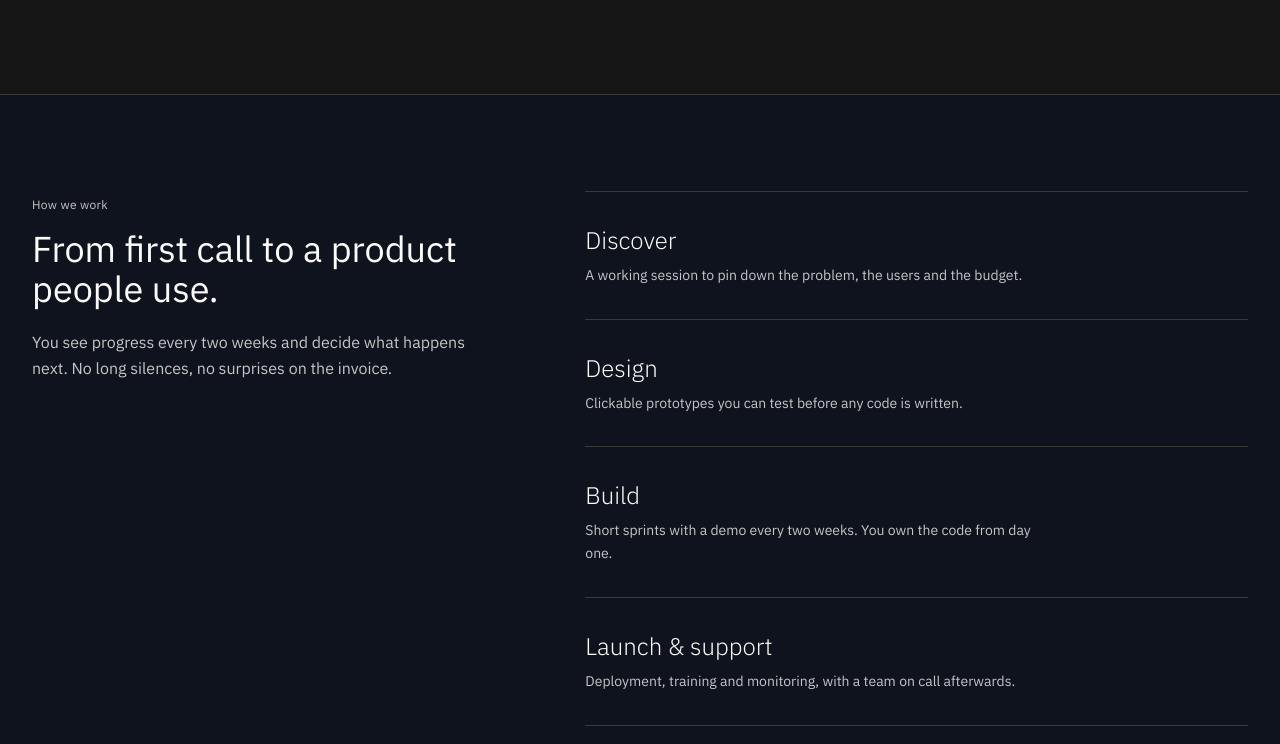
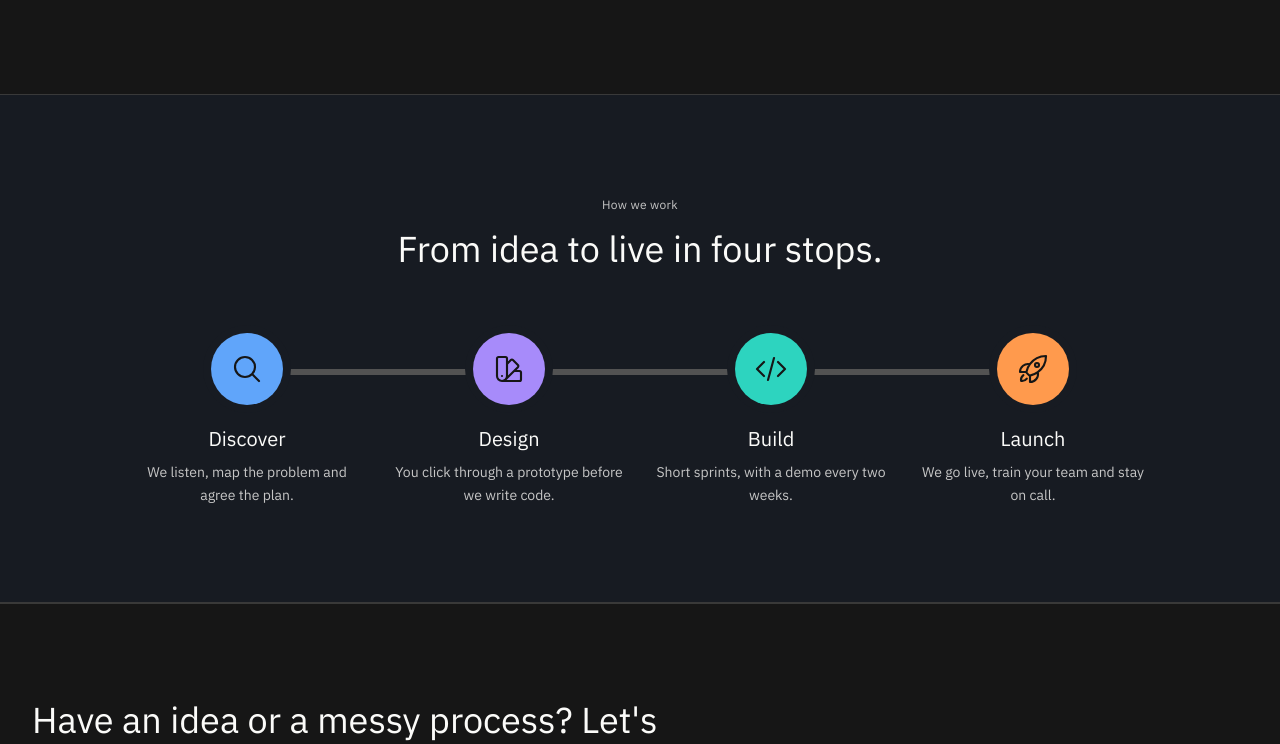
Before and after one commit to SamyShaawat/rowad-for-software-development, a Next.js app: page / in a window 1280 px wide. Shown: the part 1697-2441 px from the top of the page. Built offline with nearby package versions, Linux system fonts and the light colour scheme.

Commit message:
feat: redesign How we work as a four-stop route; use it on Home and About

```diff
--- a/src/app/about/page.tsx
+++ b/src/app/about/page.tsx
@@ -2,17 +2,11 @@ import type { Metadata } from 'next';
 import Link from 'next/link';
 import { RouteConstants, CompanyConstants, StatsConstants } from '@constants';
 import { CTASection } from '@/components/sections/CTASection';
+import { ProcessSection } from '@/components/sections/ProcessSection';
 import { PageHero } from '@/components/ui/PageHero';
 import { aboutMetadata } from './metadata';
 
 export const metadata: Metadata = aboutMetadata;
-
-const values = [
-  ['Plain talk', 'Honest estimates, clear pricing and no jargon in status updates.'],
-  ['Built to last', 'Tested, documented code that your next developer can pick up.'],
-  ['Your team, extended', 'We work inside your process and tools, not around them.'],
-  ['Accountable', 'We stay after launch. If something breaks, we fix it.'],
-];
 
 const capabilities = [
   'Websites and web apps',
@@ -71,21 +65,7 @@ export default function AboutPage() {
         </div>
       </section>
 
-      <section className="section-padding border-y border-slate-200 bg-slate-50 dark:border-white/10 dark:bg-white/[0.02]">
-        <div className="container-custom mx-auto max-w-5xl">
-          <h2 className="mb-12 text-sm text-slate-600 dark:text-slate-300">How we work</h2>
-          <div className="space-y-10">
-            {values.map(([t, d]) => (
-              <p
-                key={t}
-                className="text-2xl font-light leading-snug text-slate-500 dark:text-slate-400 sm:text-3xl"
-              >
-                <strong className="font-normal text-slate-900 dark:text-white">{t}.</strong> {d}
-              </p>
-            ))}
-          </div>
-        </div>
-      </section>
+      <ProcessSection />
 
       <section className="section-padding bg-white dark:bg-[#161616]">
         <div className="container-custom mx-auto grid gap-12 lg:grid-cols-[1fr_1.2fr] lg:gap-20">
--- a/src/components/sections/ProcessSection.tsx
+++ b/src/components/sections/ProcessSection.tsx
@@ -1,53 +1,78 @@
-const steps = [
+import {
+  CodeBracketIcon,
+  MagnifyingGlassIcon,
+  RocketLaunchIcon,
+  SwatchIcon,
+} from '@heroicons/react/24/outline';
+
+const stops = [
   {
     title: 'Discover',
-    text: 'A working session to pin down the problem, the users and the budget.',
+    text: 'We listen, map the problem and agree the plan.',
+    Icon: MagnifyingGlassIcon,
+    color: 'bg-blue-600 dark:bg-blue-400 dark:text-slate-900',
   },
   {
     title: 'Design',
-    text: 'Clickable prototypes you can test before any code is written.',
+    text: 'You click through a prototype before we write code.',
+    Icon: SwatchIcon,
+    color: 'bg-violet-600 dark:bg-violet-400 dark:text-slate-900',
   },
   {
     title: 'Build',
-    text: 'Short sprints with a demo every two weeks. You own the code from day one.',
+    text: 'Short sprints, with a demo every two weeks.',
+    Icon: CodeBracketIcon,
+    color: 'bg-teal-600 dark:bg-teal-400 dark:text-slate-900',
   },
   {
-    title: 'Launch & support',
-    text: 'Deployment, training and monitoring, with a team on call afterwards.',
+    title: 'Launch',
+    text: 'We go live, train your team and stay on call.',
+    Icon: RocketLaunchIcon,
+    color: 'bg-orange-600 dark:bg-orange-400 dark:text-slate-900',
   },
 ];
 
-/** Editorial split: sticky intro on the left, a ruled list of stages on the right. */
+/**
+ * A route with four stops, like a transit line. The line runs behind the stops; each stop's ring
+ * uses the section colour so the line looks cut around it.
+ */
 export function ProcessSection() {
   return (
     <section
-      className="section-padding border-y border-blue-100 bg-blue-50 dark:border-slate-700 dark:bg-blue-400/[0.06]"
+      className="section-padding border-y border-blue-100 bg-blue-50 dark:border-slate-700 dark:bg-[#171b22]"
       aria-labelledby="process-title"
     >
-      <div className="container-custom mx-auto grid gap-12 lg:grid-cols-[5fr_7fr] lg:gap-20">
-        <div className="lg:sticky lg:top-28 lg:self-start">
+      <div className="container-custom mx-auto">
+        <div className="mx-auto max-w-2xl text-center">
           <p className="section-badge mb-4">How we work</p>
           <h2
             id="process-title"
             className="text-3xl leading-tight text-slate-900 dark:text-white sm:text-4xl"
           >
-            From first call to a product people use.
+            From idea to live in four stops.
           </h2>
-          <p className="mt-5 max-w-md leading-relaxed text-slate-600 dark:text-slate-300">
-            You see progress every two weeks and decide what happens next. No long silences, no
-            surprises on the invoice.
-          </p>
         </div>
 
-        <ol className="border-t border-blue-200 dark:border-slate-700">
-          {steps.map((s) => (
-            <li key={s.title} className="border-b border-blue-200 py-8 dark:border-slate-700">
-              <div>
-                <h3 className="text-2xl font-light text-slate-900 dark:text-white">{s.title}</h3>
-                <p className="mt-2 max-w-md text-sm leading-relaxed text-slate-600 dark:text-slate-300">
-                  {s.text}
-                </p>
-              </div>
+        <ol className="relative mx-auto mt-16 grid max-w-5xl gap-2 md:grid-cols-4 md:gap-6">
+          {/* the route (desktop) */}
+          <span
+            aria-hidden="true"
+            className="absolute left-[12.5%] right-[12.5%] top-9 hidden h-1.5 rounded-full bg-blue-200 dark:bg-slate-600 md:block"
+          />
+          {stops.map(({ title, text, Icon, color }) => (
+            <li
+              key={title}
+              className="relative flex flex-col items-center text-center after:mx-auto after:mt-6 after:block after:h-8 after:w-1.5 after:rounded-full after:bg-blue-200 last:after:hidden dark:after:bg-slate-600 md:after:hidden"
+            >
+              <span
+                className={`relative z-10 grid h-[72px] w-[72px] place-items-center rounded-full text-white ring-8 ring-blue-50 dark:ring-[#171b22] ${color}`}
+              >
+                <Icon className="h-8 w-8" strokeWidth={1.6} />
+              </span>
+              <h3 className="mt-5 text-xl font-normal text-slate-900 dark:text-white">{title}</h3>
+              <p className="mt-2 max-w-[16rem] text-sm leading-relaxed text-slate-600 dark:text-slate-300">
+                {text}
+              </p>
             </li>
           ))}
         </ol>
```
